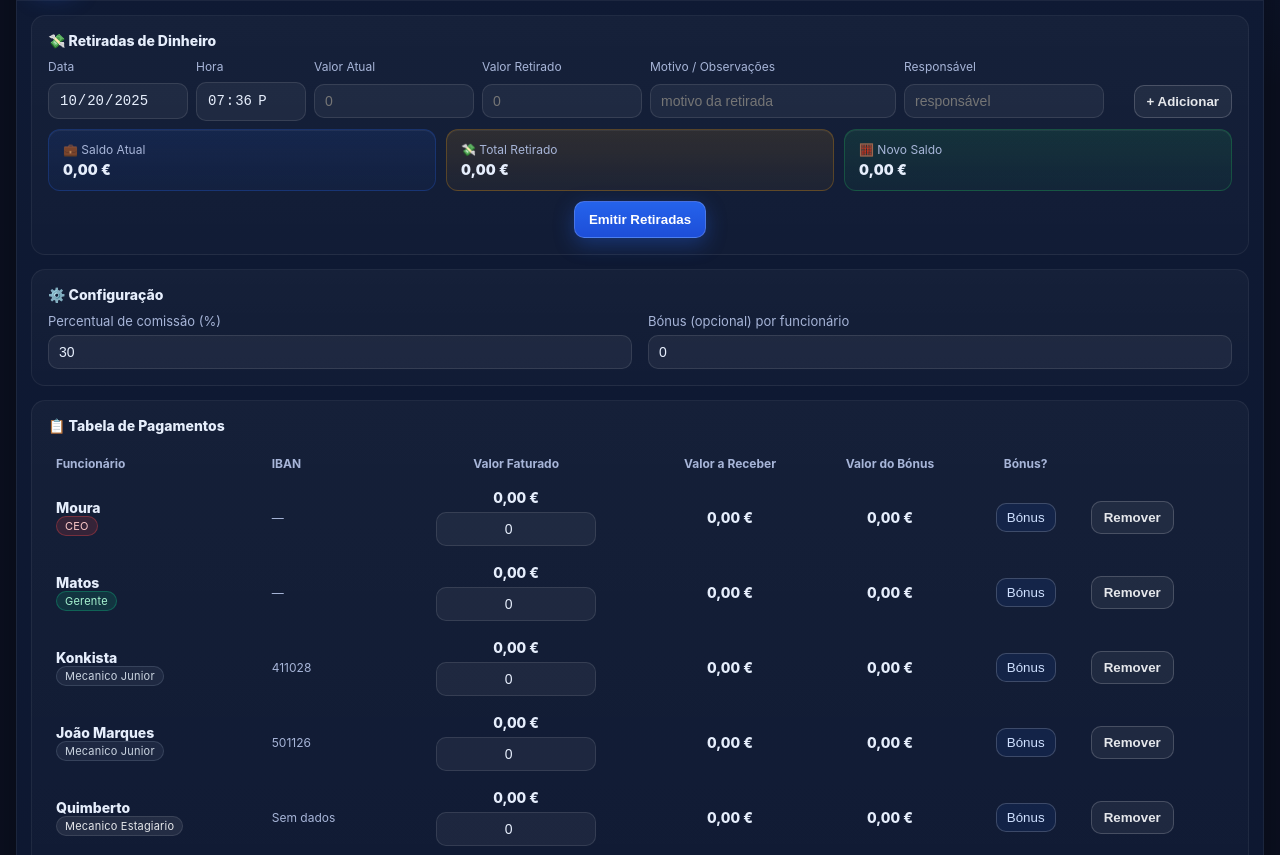
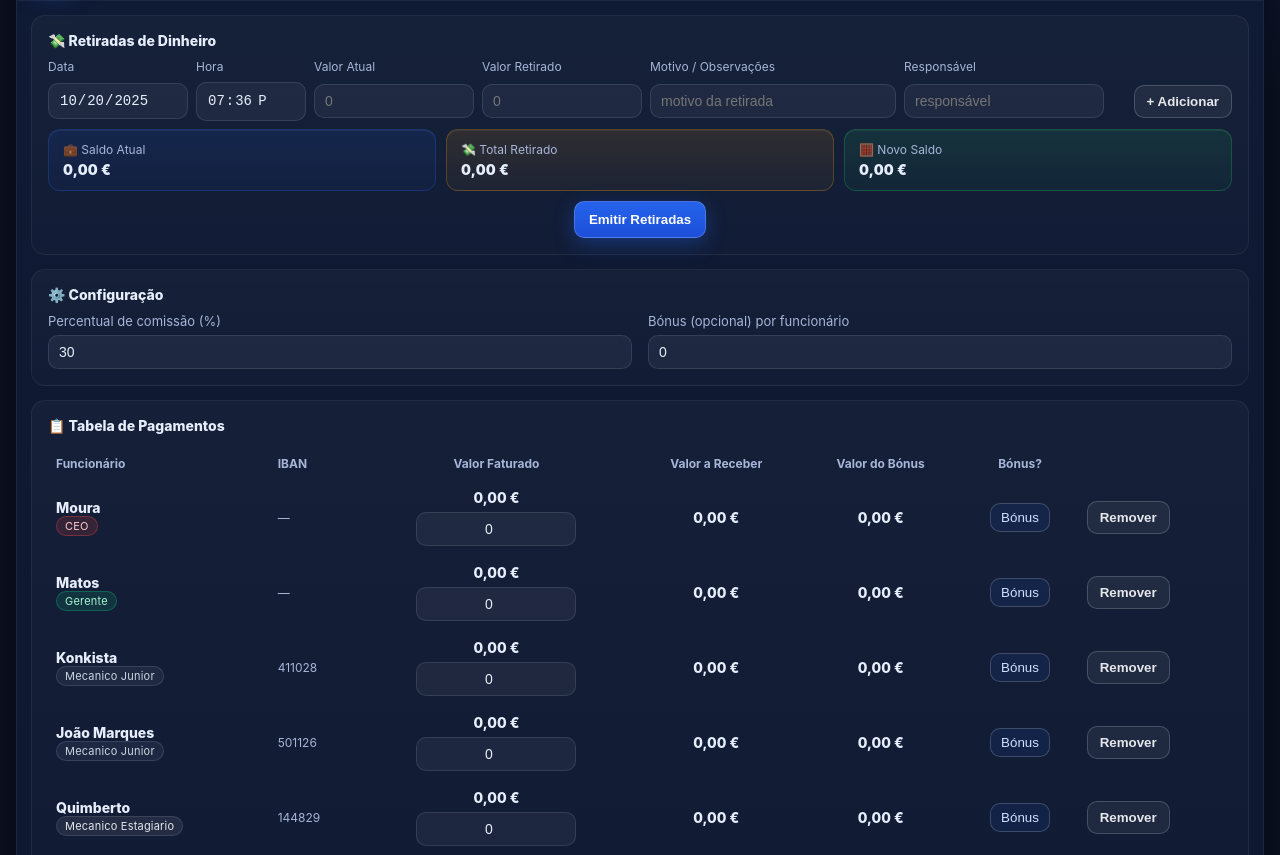
Before and after one commit to JustOwnz/redlinemovimentos, a plain HTML site: page index.html in a window 1280 px wide. Shown: the part 83-938 px from the top of the page. Drawn offline with Linux system fonts and the light colour scheme.

Commit message:
Update index.html

```diff
--- a/index.html
+++ b/index.html
@@ -233,7 +233,7 @@
       { name: 'Matos', cargo: 'Gerente', iban:'' },
       { name: 'Konkista', cargo: 'Mecanico Junior', iban:'411028' },
       { name: 'João Marques', cargo: 'Mecanico Junior', iban:'501126' },
-      { name: 'Quimberto', cargo: 'Mecanico Estagiario', iban:'Sem dados' }
+      { name: 'Quimberto', cargo: 'Mecanico Estagiario', iban:'144829' }
     ];
 
     // ====== Utils ======
```
